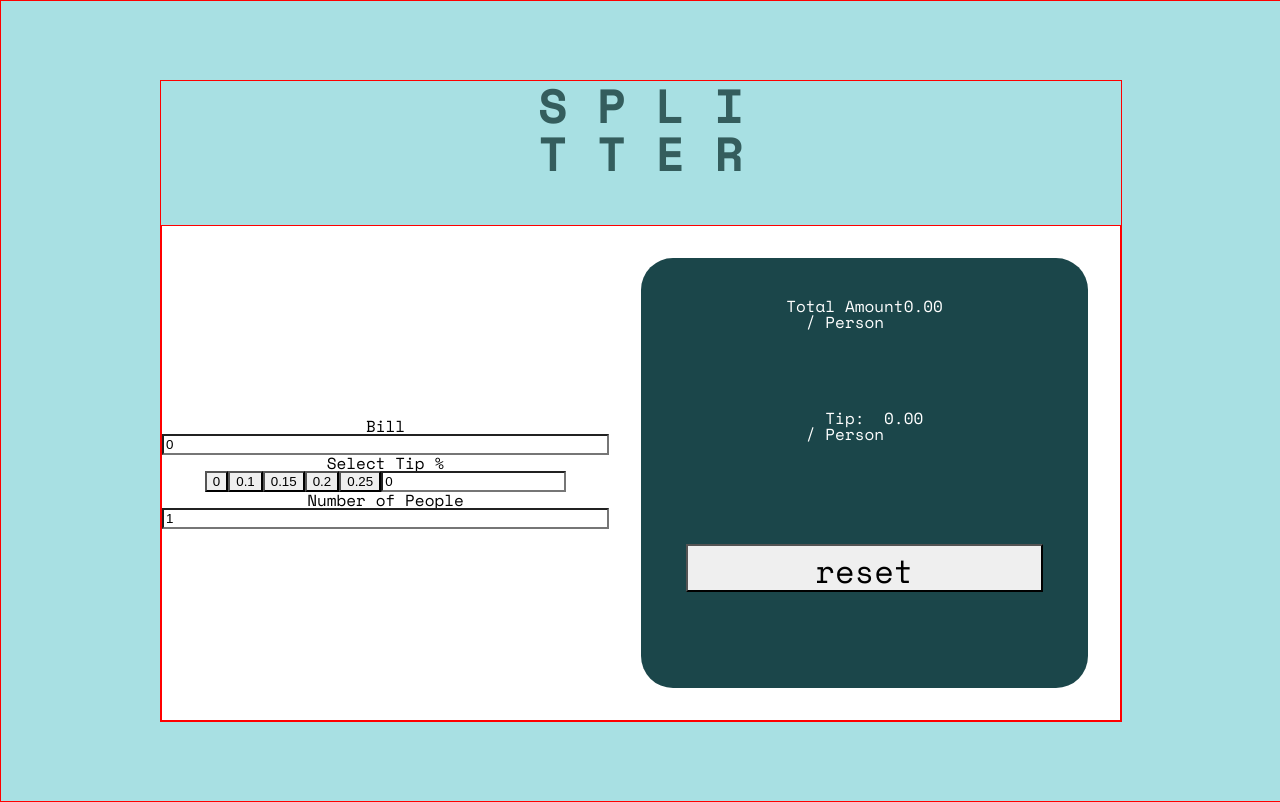
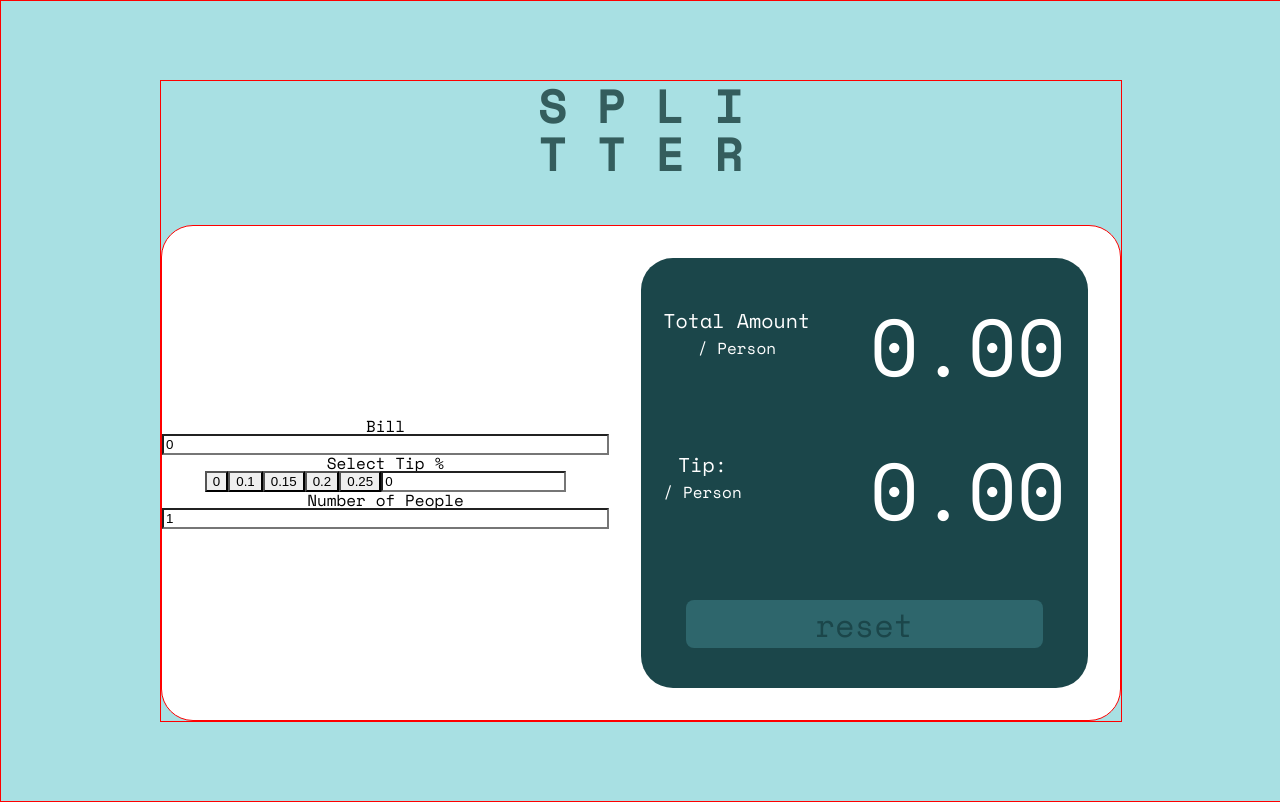
Before and after one commit to InstaClean/tipping-app, a React (Create React App) app: page / in a window 1280 px wide. Built offline with nearby package versions, Linux system fonts and the light colour scheme.

Commit message:
coarse total display style done

```diff
--- a/src/App.css
+++ b/src/App.css
@@ -79,6 +79,7 @@ html .App .container {
   background-color: white;
   margin-top: auto;
   height: 32rem;
+  border-radius: 2rem;
 }
 html .App .container .calculator {
   display: flex;
@@ -87,6 +88,7 @@ html .App .container .calculator {
   align-content: space-evenly;
   margin-right: 1rem;
   width: 50%;
+  border-radius: 2rem;
 }
 html .App .container .display {
   display: flex;
@@ -98,25 +100,46 @@ html .App .container .display {
   width: 50%;
   background-color: #1b464a;
   border-radius: 2rem;
+  padding-top: 1rem;
 }
 html .App .container .display .total {
   display: flex;
   flex-direction: row;
   color: white;
-  margin: 2.5rem 2rem;
+  margin: 2rem 2rem;
+  width: 90%;
 }
 html .App .container .display .total .info {
   flex-direction: column;
+  margin-right: auto;
+  tect-align: left;
+  margin-bottom: auto;
+  line-height: 1.5;
+}
+html .App .container .display .total .info .primary {
+  font-size: 1.25rem;
+}
+html .App .container .display .total .info .secondary {
+  font-size: 1rem;
+}
+html .App .container .display .total .cost {
+  margin-left: auto;
+  margin-top: auto;
+  font-size: 5rem;
 }
 html .App .container .display input {
   display: inline-block;
   padding-bottom: 0.125rem;
   width: 80%;
   margin-top: auto;
-  margin-bottom: 6rem;
+  margin-bottom: 2.5rem;
   font-family: "Space Mono", mono;
   font-size: 2rem;
   height: 3rem;
+  background-color: #2e666c;
+  color: #1b464a;
+  border: none;
+  border-radius: 0.5rem;
 }
 
 /*# sourceMappingURL=App.css.map */
--- a/src/App.sass
+++ b/src/App.sass
@@ -67,6 +67,7 @@ html
         height: 40rem
         border: 1px solid red
 
+
         h1
             color: rgb(52, 93, 93)
             font-size:  3rem
@@ -85,6 +86,7 @@ html
             background-color: white
             margin-top: auto
             height: 32rem
+            border-radius: 2rem
 
             .calculator
                 display: flex
@@ -93,7 +95,7 @@ html
                 align-content: space-evenly
                 margin-right: 1rem
                 width: 50%
-
+                border-radius: 2rem
 
 
             .display
@@ -106,22 +108,43 @@ html
                 width: 50%
                 background-color: rgb(27,70,74)
                 border-radius: 2rem
+                padding-top: 1rem
 
                 .total
                     display: flex
                     flex-direction: row
                     color: white
-                    margin: 2.5rem 2rem
+                    margin: 2rem 2rem
+                    width: 90%
 
                     .info
                         flex-direction: column
+                        margin-right: auto
+                        tect-align: left
+                        margin-bottom: auto
+                        line-height: 1.5
 
+                        .primary
+                            font-size: 1.25rem
+
+                        .secondary
+                            font-size: 1rem
+
+
+                    .cost
+                        margin-left: auto
+                        margin-top: auto
+                        font-size: 5rem
                 input
                     display: inline-block
                     padding-bottom: .125rem
                     width: 80%
                     margin-top: auto
-                    margin-bottom: 6rem
+                    margin-bottom: 2.5rem
                     font-family: $SpaceMono
                     font-size: 2rem
                     height: 3rem
+                    background-color: rgb(46, 102, 108)
+                    color: rgb(27,70,74)
+                    border: none
+                    border-radius: .5rem
```
Also changed, not shown: 1 other file (tests, documents, lock files or other folders).
